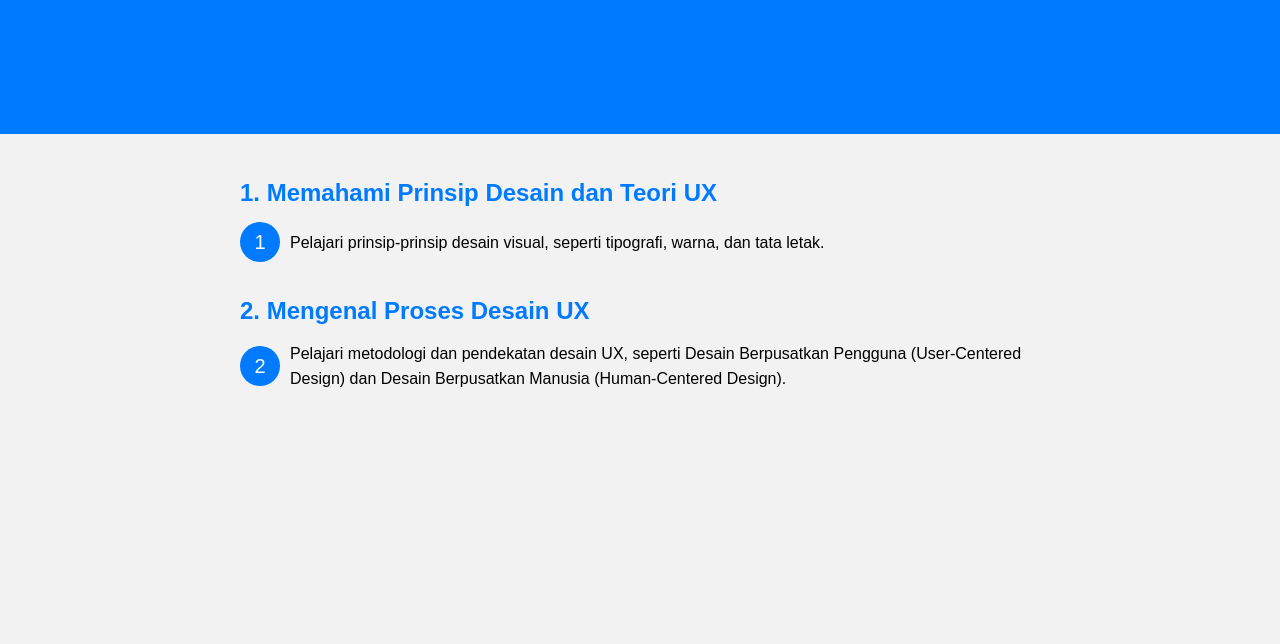
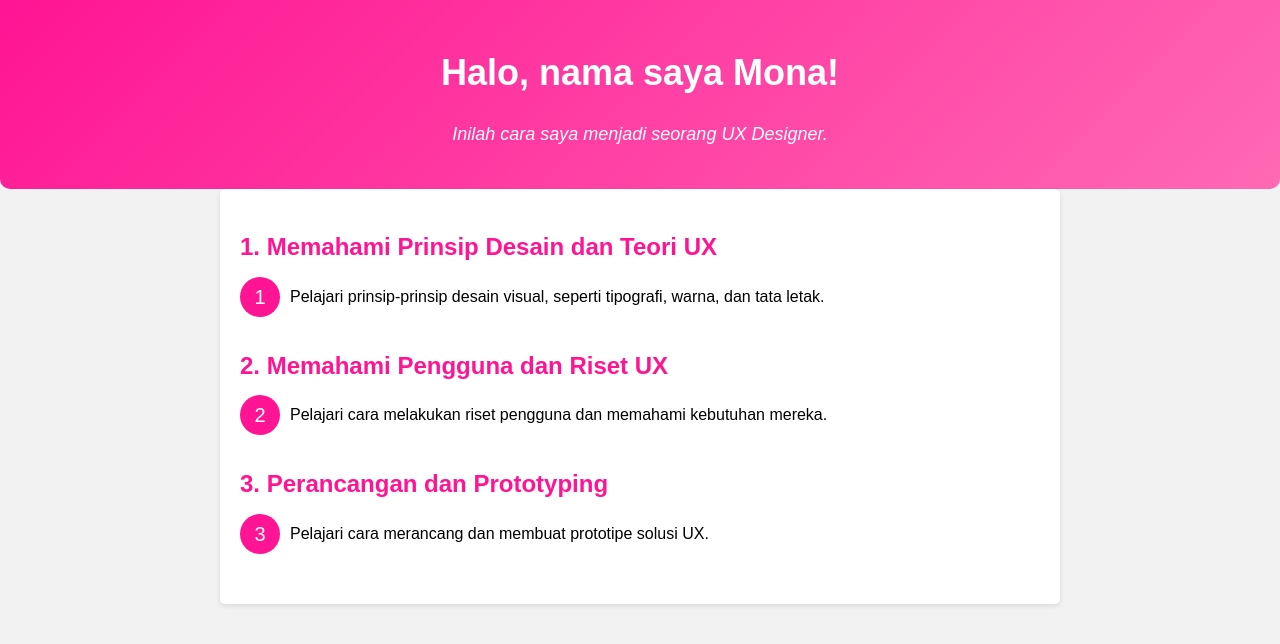
Before and after one commit to monalisaaf/monalisaaf.github.io, a plain HTML site: page index.html in a window 1280 px wide. Drawn offline with Linux system fonts and the light colour scheme.

Commit message:
Update index.html

```diff
--- a/index.html
+++ b/index.html
@@ -5,6 +5,8 @@
   <meta name="viewport" content="width=device-width, initial-scale=1.0">
   <title>UX Designer Learning Roadmap</title>
   <style>
+    /* CSS Style goes here */
+    /* Gunakan warna dasar pink (#ff1493) untuk latar belakang halaman dan elemen header */
     body {
       font-family: Arial, sans-serif;
       line-height: 1.6;
@@ -13,25 +15,44 @@
       background-color: #f2f2f2;
     }
     header {
-      background-color: #007bff;
+      background-color: #ff1493;
       color: #fff;
       padding: 20px;
       text-align: center;
+      /* Tambahkan gaya untuk mempercantik header */
+      background-image: linear-gradient(135deg, #ff1493 0%, #ff69b4 100%);
+      border-bottom-left-radius: 10px;
+      border-bottom-right-radius: 10px;
+    }
+    .header-text {
+      font-size: 36px; /* Ubah ukuran teks header menjadi lebih besar */
+      margin-bottom: 10px;
+      color: #fff; /* Ubah warna teks header menjadi putih */
+    }
+    .header-subtext {
+      font-size: 18px;
+      font-style: italic;
+      margin-bottom: 20px;
+      color: #fff; /* Ubah warna teks subheader menjadi putih */
     }
     .container {
       max-width: 800px;
       margin: 0 auto;
       padding: 20px;
+      background-color: #fff;
+      box-shadow: 0 2px 5px rgba(0, 0, 0, 0.1);
+      border-radius: 5px;
     }
     h1 {
-      color: #007bff;
+      color: #ff1493;
       text-align: center;
+      margin-bottom: 20px;
     }
     .section {
       margin-bottom: 30px;
     }
     .section-title {
-      color: #007bff;
+      color: #ff1493;
       font-size: 24px;
       margin-bottom: 10px;
     }
@@ -42,7 +63,7 @@
       cursor: pointer;
     }
     .step-number {
-      background-color: #007bff;
+      background-color: #ff1493;
       color: #fff;
       border-radius: 50%;
       width: 40px;
@@ -59,7 +80,7 @@
     .step-content {
       display: none;
       padding-left: 50px;
-      border-left: 2px solid #007bff;
+      border-left: 2px solid #ff1493;
     }
     .step-content p {
       margin: 0;
@@ -76,7 +97,8 @@
 </head>
 <body>
   <header>
-    <h1>UX Designer Learning Roadmap</h1>
+    <h1 class="header-text">Halo, nama saya Mona!</h1>
+    <p class="header-subtext">Inilah cara saya menjadi seorang UX Designer.</p>
   </header>
   <div class="container">
     <div class="section">
@@ -89,21 +111,42 @@
         <p>Pengenalan tentang desain visual dan bagaimana elemen-elemen seperti tipografi, warna, dan tata letak dapat mempengaruhi pengalaman pengguna.</p>
         <p>Pelajari tentang psikologi warna dan bagaimana warna dapat mempengaruhi emosi dan persepsi pengguna.</p>
         <p>Explore berbagai jenis tipografi dan bagaimana memilih jenis huruf yang tepat untuk mempengaruhi pembacaan dan pemahaman pengguna.</p>
+        <p>Pelajari tentang prinsip-proinsip desain yang umum digunakan dalam industri UX, seperti keteraturan, konsistensi, dan kesederhanaan.</p>
       </div>
     </div>
+
+    <!-- Langkah 2 -->
     <div class="section">
-      <h2 class="section-title">2. Mengenal Proses Desain UX</h2>
+      <h2 class="section-title">2. Memahami Pengguna dan Riset UX</h2>
       <div class="step">
         <div class="step-number">2</div>
-        <div class="step-text">Pelajari metodologi dan pendekatan desain UX, seperti Desain Berpusatkan Pengguna (User-Centered Design) dan Desain Berpusatkan Manusia (Human-Centered Design).</div>
+        <div class="step-text">Pelajari cara melakukan riset pengguna dan memahami kebutuhan mereka.</div>
       </div>
       <div class="step-content">
-        <p>Kenali tentang pendekatan berpusat pada pengguna dan pentingnya memahami kebutuhan dan perspektif pengguna dalam setiap langkah proses desain.</p>
-        <p>Pahami bagaimana melibatkan pengguna dalam proses desain melalui riset, wawancara, dan pengamatan.</p>
-        <p>Explore pendekatan berpusat pada manusia dan bagaimana memahami konteks sosial, kultural, dan ekonomi dalam desain.</p>
+        <p>Pahami berbagai teknik riset UX, seperti wawancara, pengamatan, dan survei, untuk mendapatkan wawasan yang mendalam tentang kebutuhan dan preferensi pengguna.</p>
+        <p>Identifikasi kelompok sasaran dan buat persona pengguna yang menggambarkan karakteristik, tujuan, dan tantangan pengguna potensial.</p>
+        <p>Gunakan user journey mapping untuk memvisualisasikan interaksi dan emosi pengguna saat berinteraksi dengan produk atau layanan Anda.</p>
+        <p>Gunakan data riset untuk mengidentifikasi masalah pengguna, peluang, dan poin perbaikan dalam pengalaman pengguna yang ada.</p>
       </div>
     </div>
-    <!-- Lanjutkan dengan bagian lain dari peta pembelajaran -->
+
+    <!-- Langkah 3 -->
+    <div class="section">
+      <h2 class="section-title">3. Perancangan dan Prototyping</h2>
+      <div class="step">
+        <div class="step-number">3</div>
+        <div class="step-text">Pelajari cara merancang dan membuat prototipe solusi UX.</div>
+      </div>
+      <div class="step-content">
+        <p>Gunakan teknik perancangan, seperti sketsa tangan dan wireframing, untuk merancang tata letak dan struktur antarmuka.</p>
+        <p>Gunakan perangkat lunak desain, seperti Adobe XD, Sketch, atau Figma, untuk membuat prototipe interaktif yang dapat diuji oleh pengguna.</p>
+        <p>Pahami tentang prinsip desain responsif dan pastikan prototipe Anda dapat berfungsi dengan baik di berbagai perangkat.</p>
+        <p>Gunakan prinsip desain aksesibilitas untuk memastikan pengalaman pengguna yang inklusif bagi semua pengguna, termasuk pengguna dengan disabilitas.</p>
+      </div>
+    </div>
+
+    <!-- Tambahkan langkah-langkah lainnya sesuai kebutuhan Anda -->
+
   </div>
   <script>
     const steps = document.querySelectorAll('.step');
```
